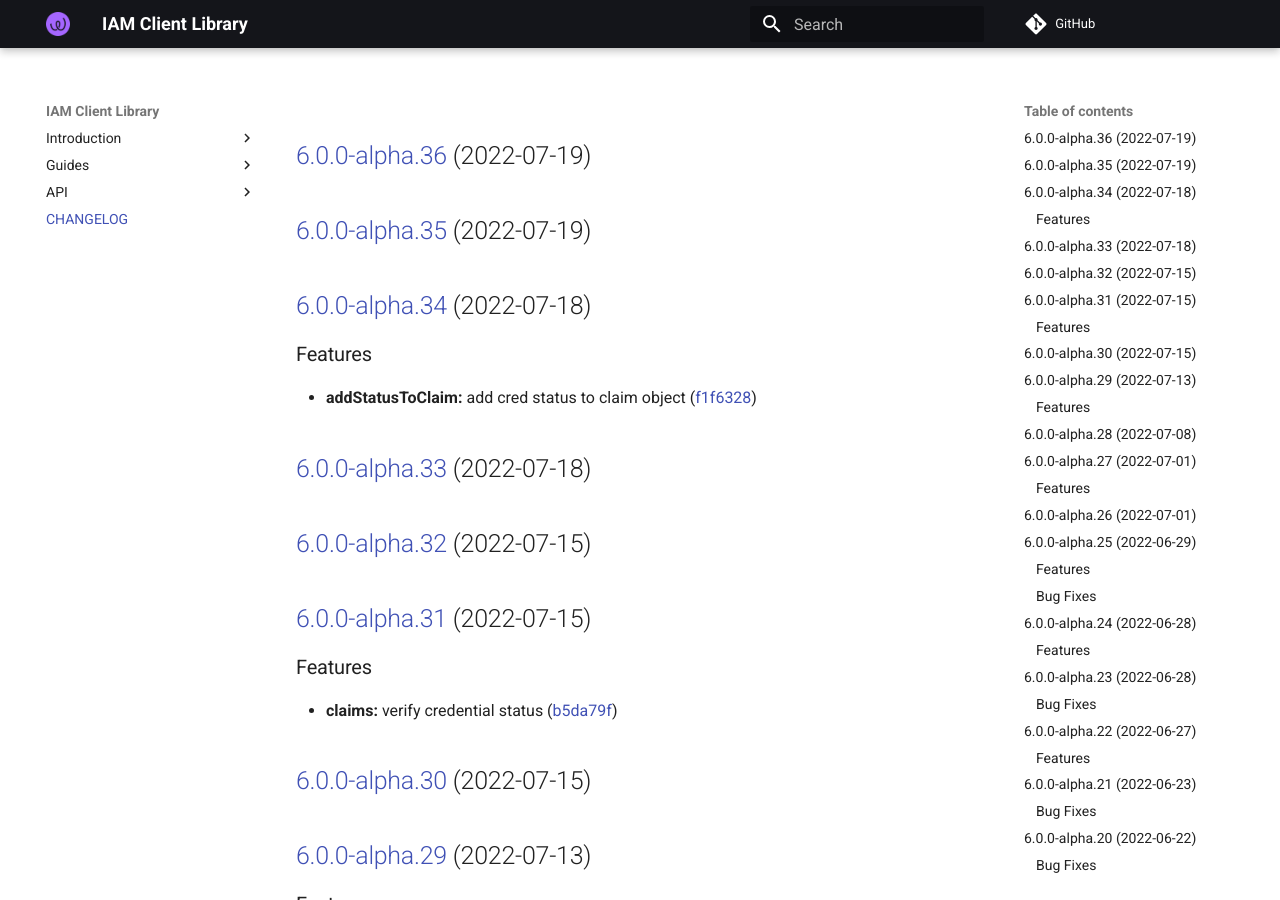
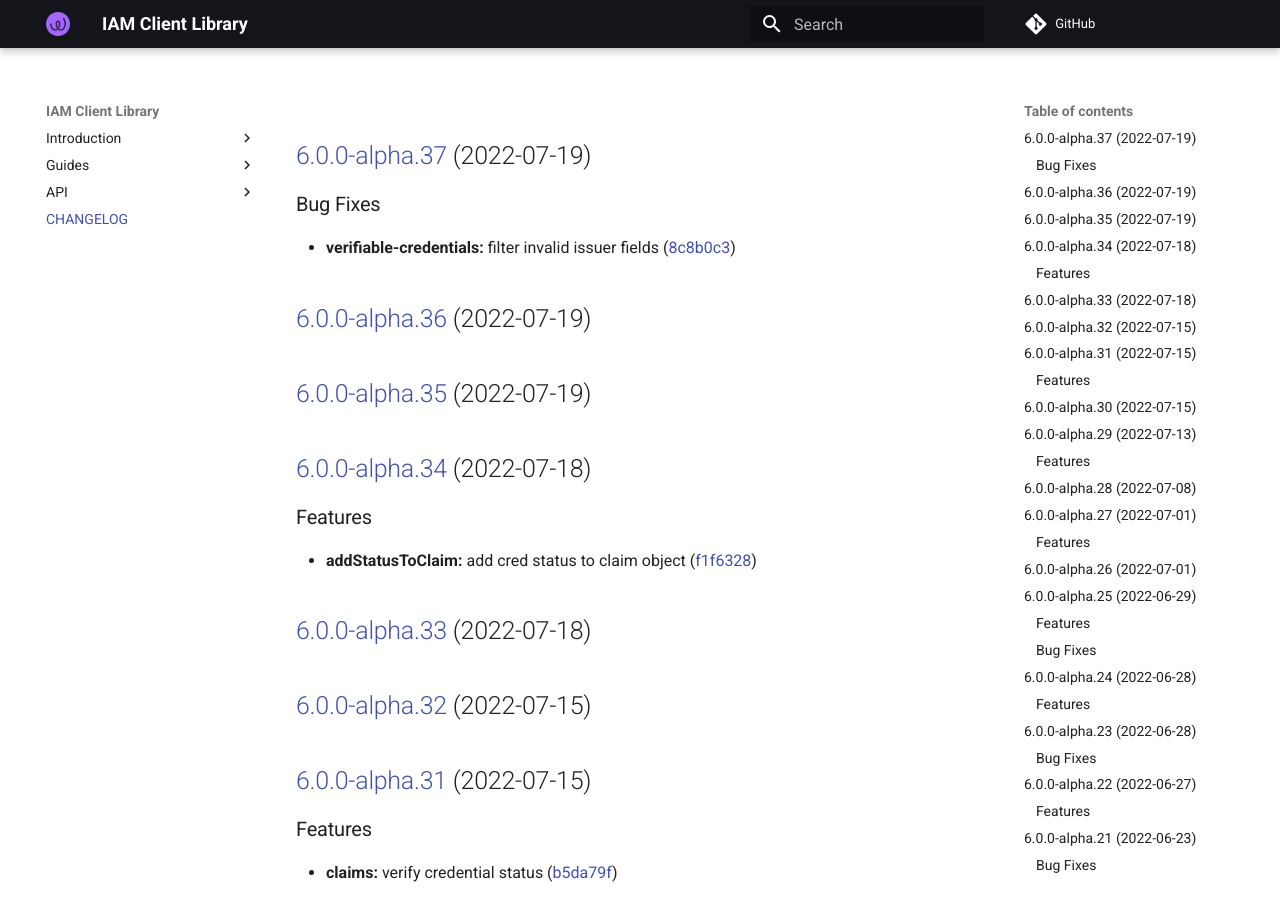
Before and after one commit to energywebfoundation/iam-client-lib, an MkDocs documentation site: the page built from docs/CHANGELOG.md, in a window 1280 px wide and 900 px high. Built offline with MkDocs 1.6.1 and Material for MkDocs 9.7.7, drawn with Linux system fonts in a browser that asks for light colours; comment, search, counter and statistics services are not loaded.

Commit message:
chore(release): 6.0.0-alpha.37 [skip ci]
## [6.0.0-alpha.37](https://github.com/energywebfoundation/iam-client-lib/compare/v6.0.0-alpha.36...v6.0.0-alpha.37) (2022-07-19)

### Bug Fixes

* **verifiable-credentials:** filter invalid issuer fields ([8c8b0c3](https://github.com/energywebfoundation/iam-client-lib/commit/8c8b0c3196077b0e1fcf8266c84803d38741cdd2))

```diff
--- a/docs/CHANGELOG.md
+++ b/docs/CHANGELOG.md
@@ -1,3 +1,10 @@
+## [6.0.0-alpha.37](https://github.com/energywebfoundation/iam-client-lib/compare/v6.0.0-alpha.36...v6.0.0-alpha.37) (2022-07-19)
+
+
+### Bug Fixes
+
+* **verifiable-credentials:** filter invalid issuer fields ([8c8b0c3](https://github.com/energywebfoundation/iam-client-lib/commit/8c8b0c3196077b0e1fcf8266c84803d38741cdd2))
+
 ## [6.0.0-alpha.36](https://github.com/energywebfoundation/iam-client-lib/compare/v6.0.0-alpha.35...v6.0.0-alpha.36) (2022-07-19)
 
 ## [6.0.0-alpha.35](https://github.com/energywebfoundation/iam-client-lib/compare/v6.0.0-alpha.34...v6.0.0-alpha.35) (2022-07-19)
--- a/package.json
+++ b/package.json
@@ -1,6 +1,6 @@
 {
   "name": "iam-client-lib",
-  "version": "6.0.0-alpha.36",
+  "version": "6.0.0-alpha.37",
   "description": "Library for Decentralized Identity and Access Management",
   "main": "dist/index.js",
   "module": "dist/index.esm.js",
```
